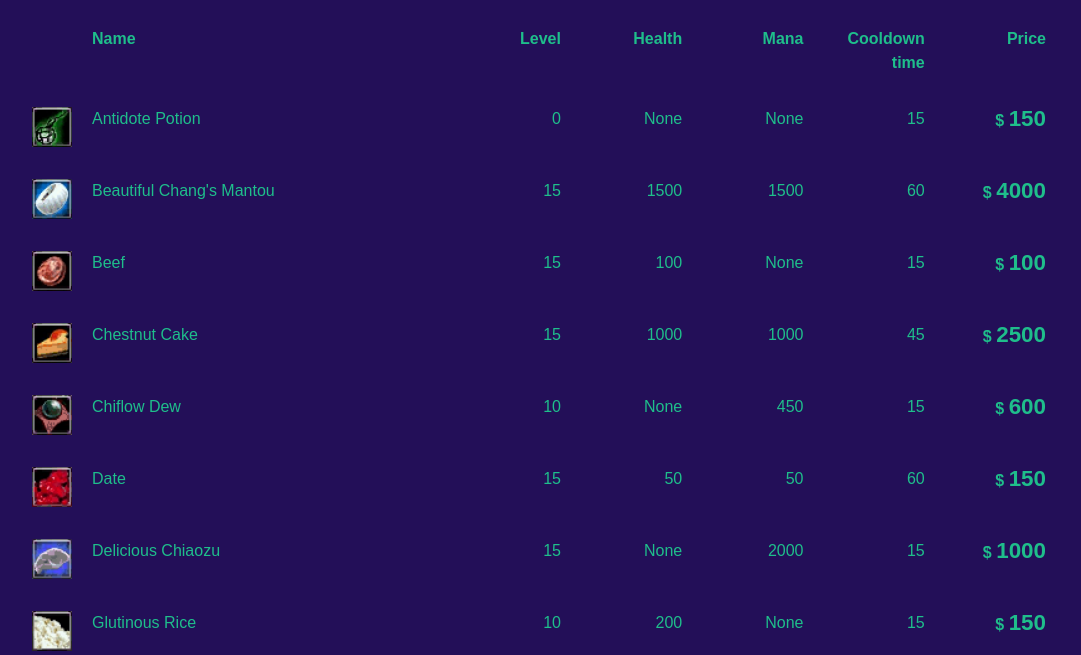
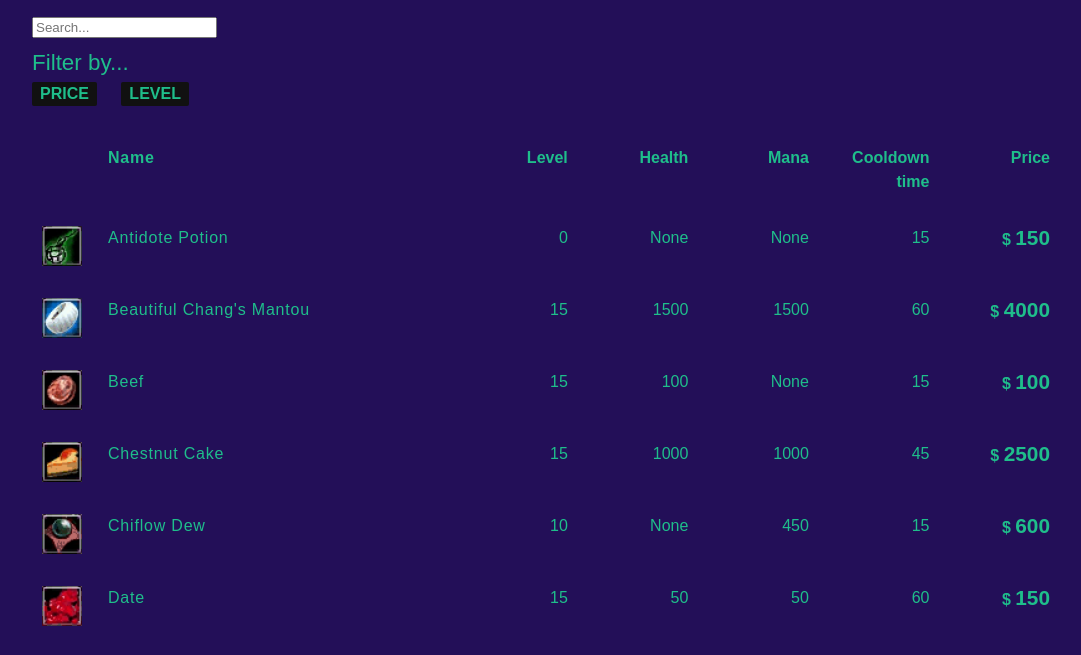
Before and after one commit to KnockaertSven/potion-store, a website: page index.html in a window 1280 px wide. Shown: the part 117-772 px from the top of the page, without its empty margins (96-1177 px from the left). Drawn offline with Linux system fonts and the light colour scheme.

Commit message:
Add a few filters

```diff
--- a/css/screen.css
+++ b/css/screen.css
@@ -1,3 +1,5 @@
+/* MAIN –––––––––––––––––––––––––––––––––––––––––––––––––– */
+
 :root {
   --color-dark: #230F58;
   --color-darkest: #111;
@@ -14,7 +16,10 @@ html, body {
 html, body, li, span, p, h1, h2, h3, h4, h5, h6 {
   font-family: Arial, Helvetica, sans-serif;
   color: var(--color-green);
+  font-weight: 300;
 }
+
+/* HEADER –––––––––––––––––––––––––––––––––––––––––––––––––– */
 
 header {
   display: flex;
@@ -46,6 +51,8 @@ main {
   min-width: 320px;
 }
 
+/* POTIONS –––––––––––––––––––––––––––––––––––––––––––––––––– */
+
 .potions {
   width: 100%;
   /* display: flex; */
@@ -62,9 +69,12 @@ main {
   justify-content: space-between;
 }
 
-.potion-head {
-  padding-left: 60px;
-  width: calc(100% - 60px);
+.potions .potion-head {
+  padding-left: 70px;
+  width: calc(100% - 70px);
+}
+
+.potions .potion-head span {
   font-weight: bold;
 }
 
@@ -86,7 +96,7 @@ main {
 
 .potion>span, .potion-head>span {
   width: 0;
-  padding-right: 10px;
+  padding: 0 6px;
   flex-grow: 0.8;
   flex-shrink: 0.8;
   flex-basis: 0;
@@ -96,6 +106,7 @@ main {
 
 .potion-image {
   margin-right: 20px;
+  margin-left: 10px;
   height: 40px;
   flex-basis: 40px;
   flex-grow: 0;
@@ -105,10 +116,11 @@ main {
 .potions .potion-name {
   flex-grow: 2.5;
   text-align: left;
+  letter-spacing: 0.05rem;
 }
 
 .potion .potion-price {
-  font-size: 1.4rem;
+  font-size: 1.3rem;
   font-weight: bold;
 }
 
@@ -116,3 +128,29 @@ main {
   content: '$ ';
   font-size: 1rem;
 }
+
+/* FILTERS –––––––––––––––––––––––––––––––––––––––––––––––––– */
+
+.interaction-title {
+  font-size: 1.4rem;
+  margin-bottom: 8px;
+  margin-top: 14px;
+}
+.filters {
+  margin-bottom: 30px;
+}
+
+.filter {
+  cursor: pointer;
+  font-weight: bold;
+  text-transform: uppercase;
+  background: var(--color-darkest);
+  display: inline-block;
+  font-size: 1rem;
+  border-radius: 2px;
+  padding: 4px 8px;
+}
+
+.filter+.filter {
+  margin-left: 20px;
+}
--- a/index.html
+++ b/index.html
@@ -16,6 +16,14 @@
   </header>
 
   <main>
+    <input class="searchbar" placeholder="Search..."/>
+
+    <p class="interaction-title">Filter by...</p>
+    <div class="filters">
+      <p class="filter" id="filter-price">Price</p>
+      <p class="filter" id="filter-level">Level</p>
+    </div>
+
     <!-- <div id="background"></div> -->
     <ul class="potions">
       <li class="potion-head">
@@ -23,15 +31,12 @@
         <span class="potion-required_level">Level</span>
         <span class="potion-restore_hp">Health</span>
         <span class="potion-restore_mp">Mana</span>
-        <span class="potion-cooldown_time">Cooldown time</span>
+        <span class="potion-cooldown_time">Cooldown <br/> time</span>
         <span class="potion-price">Price</span>
       </li>
     </ul>
   </main>
 
-  <footer>
-
-  </footer>
   <script src="js/script.js"></script>
 </body>
 
--- a/js/script.js
+++ b/js/script.js
@@ -5,6 +5,7 @@
     let potions = potionData.potions;
     potions = sortPotionsAlphabetically(potions);
     displayPotions(potions);
+    manageFilters(potions);
   };
 
   function parseJSON(url) {
@@ -38,6 +39,36 @@
     return potions;
   }
 
+  function sortPotionsByLevel(potions) {
+    potions = potions.sort(function (a, b) {
+      if (a.required_level < b.required_level) { return -1; }
+      if (a.required_level > b.required_level) { return 1; }
+      return 0;
+    });
+    return potions;
+  }
+
+  function manageFilters(potions) {
+    document.getElementById("filter-price").addEventListener("click", (event) => {
+      potions = sortPotionsByPrice(potions);
+      clearPotions();
+      displayPotions(potions);
+    });
+    document.getElementById("filter-level").addEventListener("click", (event) => {
+      potions = sortPotionsByLevel(potions);
+      clearPotions();
+      displayPotions(potions);
+    });
+  }
+
+  function clearPotions() {
+    let potions = document.querySelector(".potions");
+    while (potions.lastChild) {
+      if (potions.lastChild.className == "potion-head") break;
+      potions.removeChild(potions.lastChild);
+    }
+  }
+
   function displayPotions(potions) {
     let possibleKeys = [
       "name",
@@ -48,7 +79,8 @@
       "price",
     ];
 
-    potions.forEach(potion => {
+    potions.forEach((potion, index) => {
+      setTimeout(() => {
         let listItem = document.createElement("li");
         listItem.className = "potion";
         listItem.setAttribute("data-id", potion.id);
@@ -70,6 +102,7 @@
         });
 
         document.querySelector(".potions").appendChild(listItem);
+      }, index*20);
     });
   }
 
```
Lines whose indentation alone changed are shown as unchanged.
